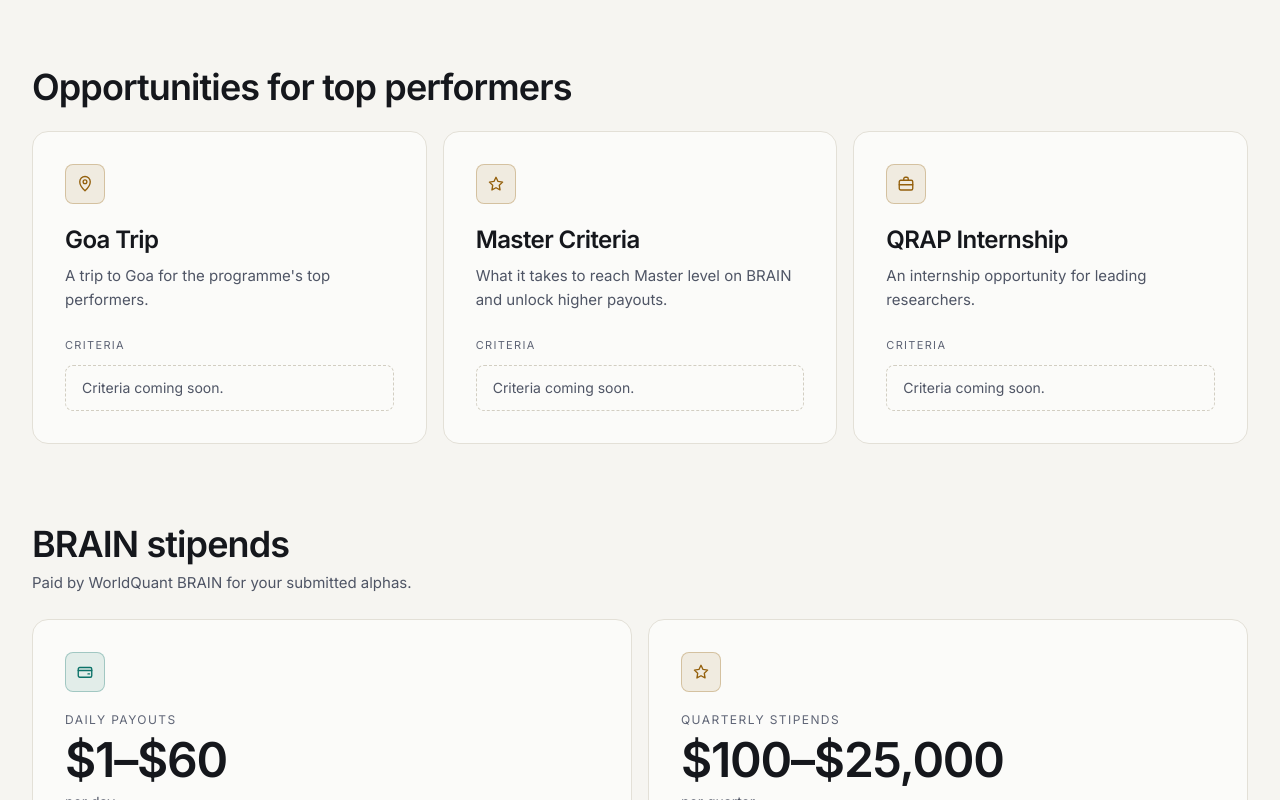
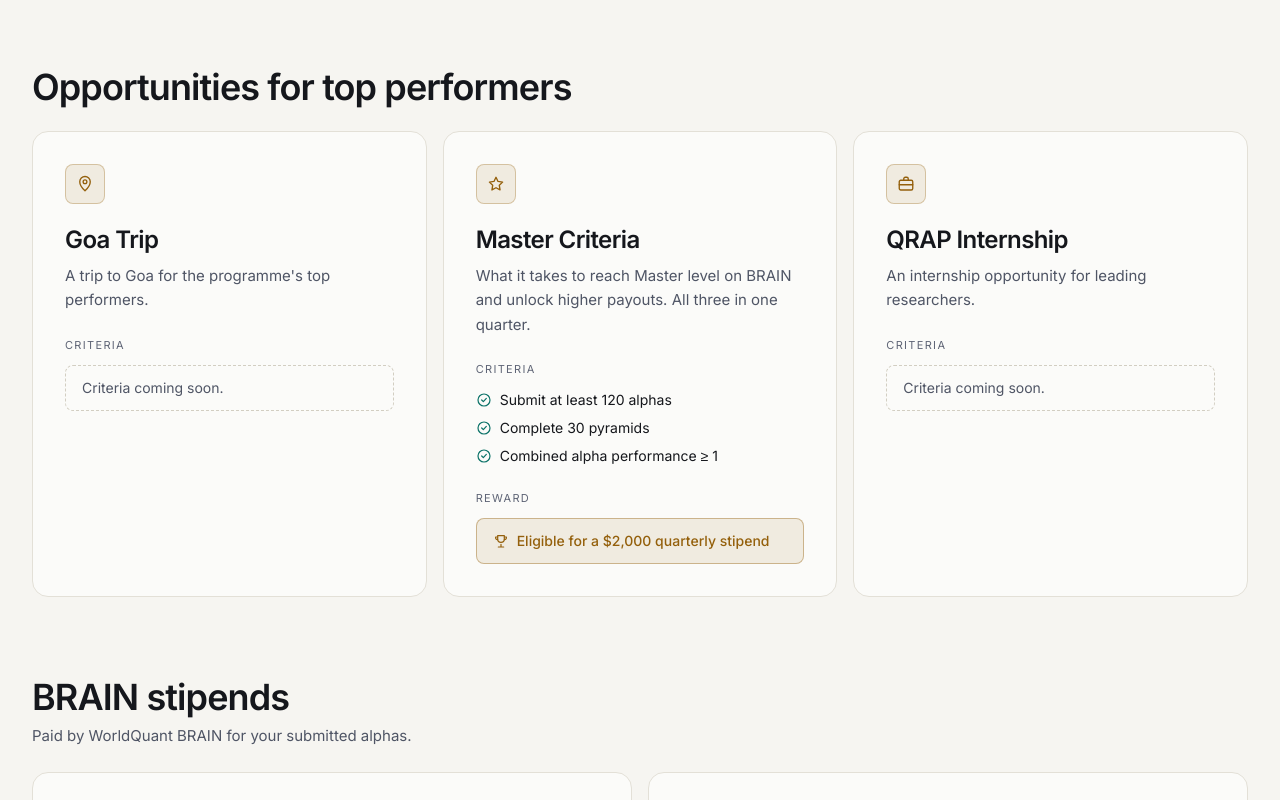
Before and after one commit to dipeshsingla0049/quant-programme-hub, a Next.js app: page /rewards in a window 1280 px wide. Shown: the part 700-1500 px from the top of the page. Built offline with nearby package versions, Linux system fonts and the light colour scheme.

Commit message:
content(rewards): Master criteria and ,000 quarterly stipend reward

```diff
--- a/app/page.tsx
+++ b/app/page.tsx
@@ -149,6 +149,11 @@ export default async function HomePage() {
                 </span>
                 <h3 className="mt-5 text-lg font-semibold tracking-tight text-fg">{o.title}</h3>
                 <p className="mt-2 text-sm leading-relaxed text-muted">{o.summary}</p>
+                {o.reward && (
+                  <p className="mt-3 inline-flex items-center gap-1.5 self-start rounded-md border border-gold/30 bg-gold/10 px-2.5 py-1 text-xs font-medium text-gold">
+                    <Trophy size={12} /> {o.reward}
+                  </p>
+                )}
                 <div className="min-h-4 flex-1" />
                 <span className="mt-4 inline-flex items-center gap-1 text-sm font-medium text-gold">
                   {o.criteria.length ? "See criteria" : "Criteria coming soon"}
--- a/app/rewards/page.tsx
+++ b/app/rewards/page.tsx
@@ -103,6 +103,15 @@ export default async function RewardsPage() {
                     Criteria coming soon.
                   </p>
                 )}
+                {o.reward && (
+                  <>
+                    <h4 className="mt-6 text-[11px] uppercase tracking-[0.12em] text-dim">Reward</h4>
+                    <p className="mt-3 flex items-center gap-2 rounded-lg border border-gold/40 bg-gold/10 px-4 py-3 text-sm font-medium text-gold">
+                      <Trophy size={16} className="shrink-0" />
+                      {o.reward}
+                    </p>
+                  </>
+                )}
               </article>
             );
           })}
--- a/lib/data.ts
+++ b/lib/data.ts
@@ -125,8 +125,13 @@ const rewardsProgramme: RewardsProgramme = {
     {
       id: "master",
       title: "Master Criteria",
-      summary: "What it takes to reach Master level on BRAIN and unlock higher payouts.",
-      criteria: [],
+      summary: "What it takes to reach Master level on BRAIN and unlock higher payouts. All three in one quarter.",
+      criteria: [
+        "Submit at least 120 alphas",
+        "Complete 30 pyramids",
+        "Combined alpha performance ≥ 1",
+      ],
+      reward: "Eligible for a $2,000 quarterly stipend",
     },
     {
       id: "qrap-internship",
--- a/lib/types.ts
+++ b/lib/types.ts
@@ -93,6 +93,8 @@ export interface Opportunity {
   summary: string;
   /** Empty until the programme team publishes the criteria. */
   criteria: string[];
+  /** What meeting the criteria earns, e.g. "Eligible for a $2,000 quarterly stipend". */
+  reward?: string;
 }
 
 export interface RewardsProgramme {
```
